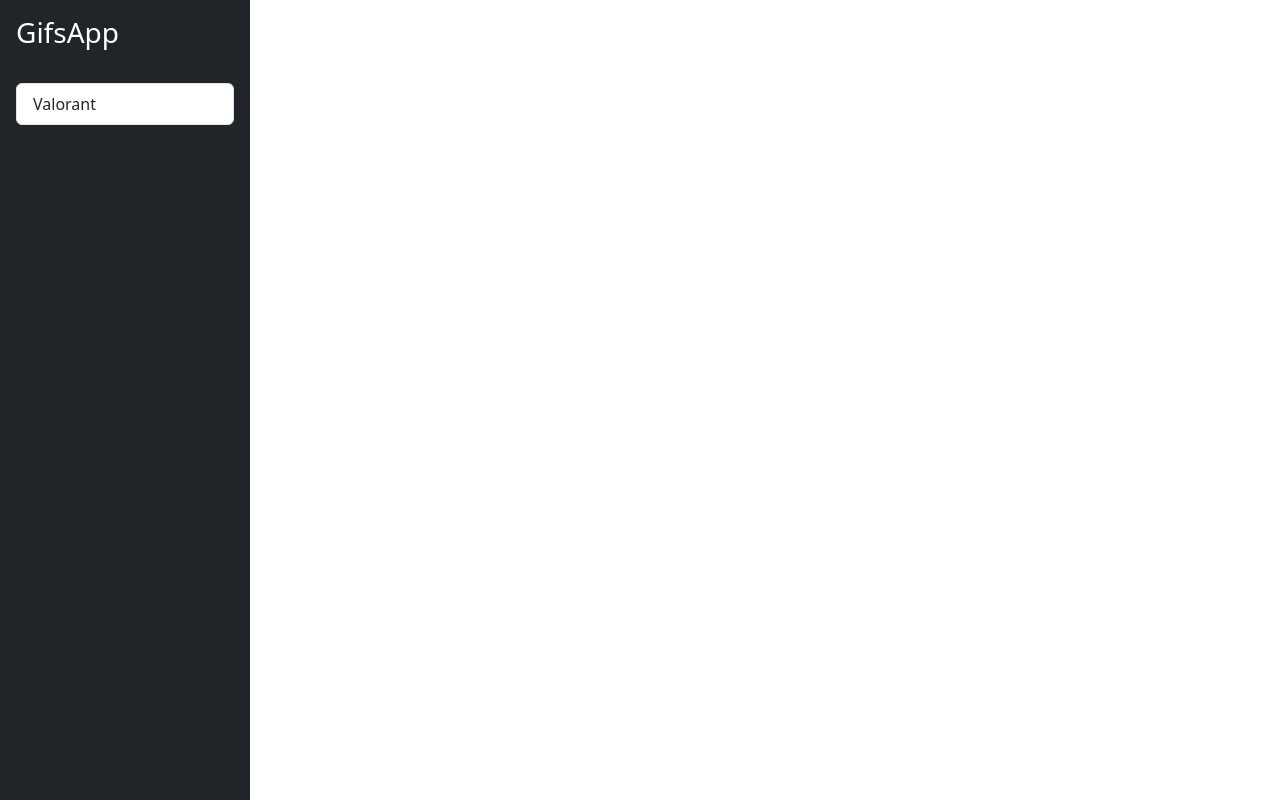
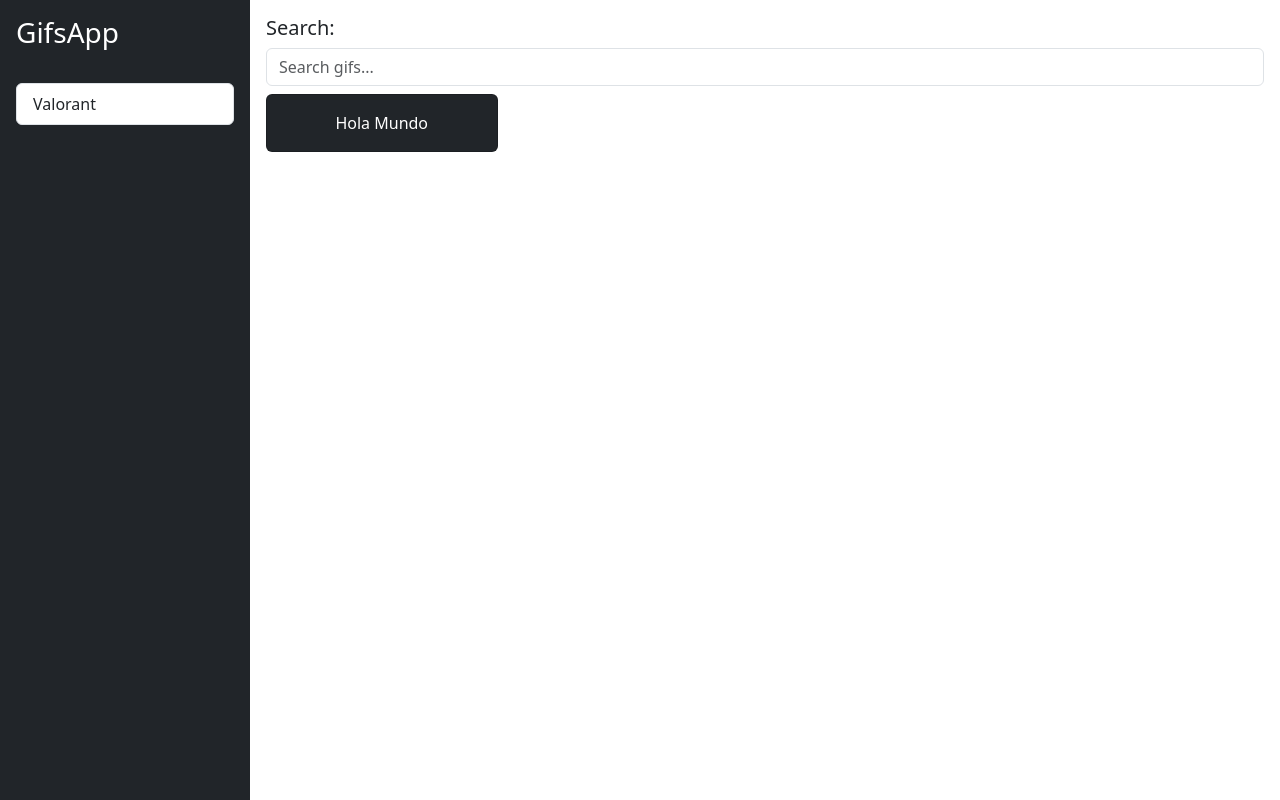
Before and after one commit to marina-fdz/gifsapp, an Angular app: page / in a window 1280 px wide. Built offline with nearby package versions, Linux system fonts and the light colour scheme.

Commit message:
add components

```diff
--- a/src/app/app.component.html
+++ b/src/app/app.component.html
@@ -3,5 +3,6 @@
    <shared-sidebar></shared-sidebar>
 
   <!-- Home Page -->
+  <gifs-home-page class="flex-fill"></gifs-home-page>
 
 </div>
--- /dev/null
+++ b/src/app/gifs/components/card-list/card-list.component.html
@@ -0,0 +1,14 @@
+<div class="row">
+
+  <div class="col-md-3 col-sm-6">
+    <div class="card mb-2 bg-dark text-center">
+      <!-- TO DO image -->
+       <div class="card-body text-white">
+        <p class="card-text">
+          Hola Mundo
+        </p>
+       </div>
+    </div>
+  </div>
+
+</div>
--- /dev/null
+++ b/src/app/gifs/components/search-box/search-box.component.ts
@@ -0,0 +1,13 @@
+import { Component } from '@angular/core';
+
+@Component({
+  selector: 'gifs-search-box',
+  template: `
+  <h5>Search:</h5>
+  <input type="text" class="form-control" name="" id="" placeholder="Search gifs...">
+  `
+})
+
+export class SearchBoxComponent  {
+  constructor() { }
+}
--- /dev/null
+++ b/src/app/gifs/pages/home/home-page.component.html
@@ -0,0 +1,8 @@
+<div class="row p-3">
+  <div class="col-12">
+    <gifs-search-box></gifs-search-box>
+  </div>
+  <div class="col-12 pt-2">
+    <gifs-card-list></gifs-card-list>
+  </div>
+</div>
--- a/src/app/shared/shared.module.ts
+++ b/src/app/shared/shared.module.ts
@@ -11,8 +11,8 @@ import { SidebarComponent } from './components/sidebar/sidebar.component';
   imports: [
     CommonModule
   ],
-exports: [
-  SidebarComponent
-]
+  exports: [
+    SidebarComponent
+  ]
 })
 export class SharedModule { }
```
Also changed, not shown: src/app/gifs/components/card-list/card-list.component.ts (added, +10 -0 lines), src/app/gifs/gifs.module.ts (+11 -1 lines), src/app/gifs/pages/home/home-page.component.ts (added, +9 -0 lines), src/app/gifs/components/card-list/card-list.component.css (added), 1 other file (tests, documents, lock files or other folders).
